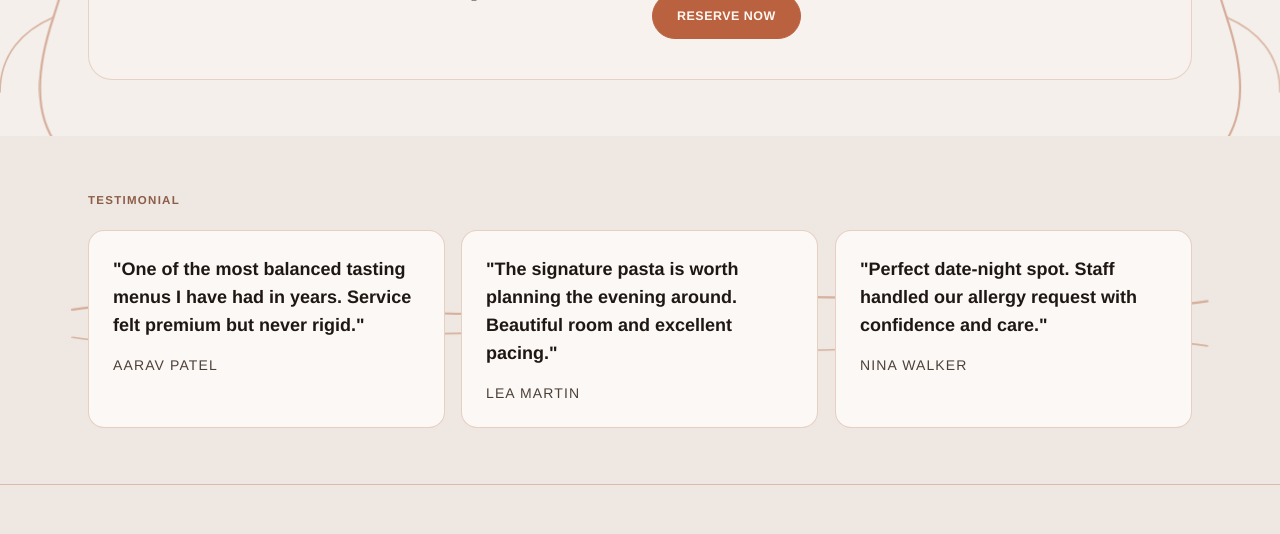
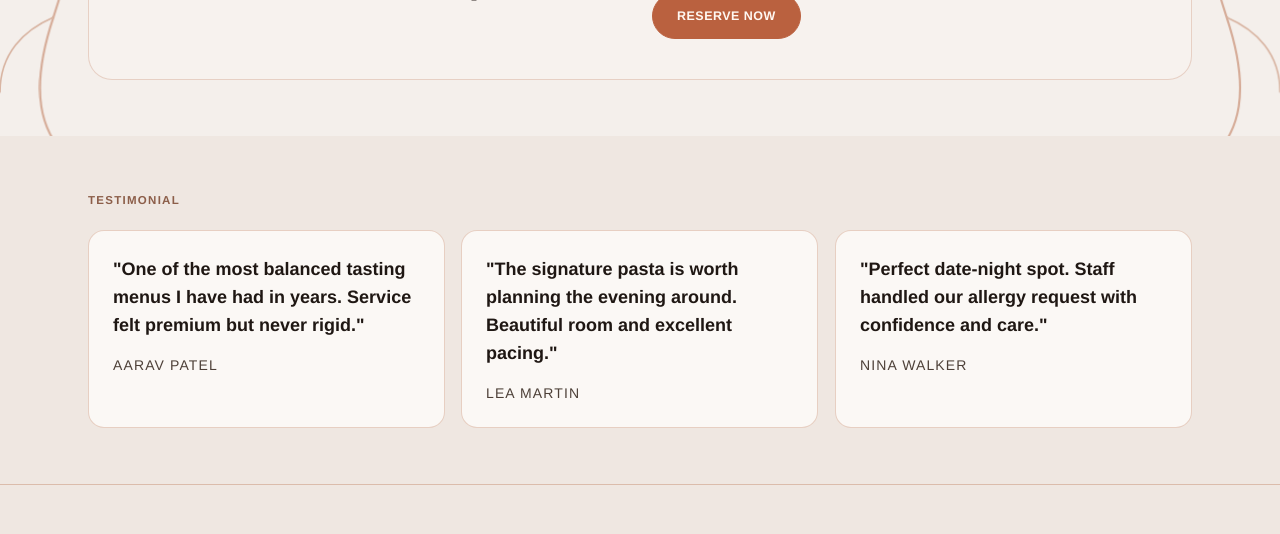
Before and after one commit to Srijon-Karmakar/ms-ginko, a Next.js app: page / in a window 1280 px wide. Shown: the part 10060-10594 px from the top of the page. Built offline with nearby package versions, Linux system fonts and the light colour scheme; no server answers.

Commit message:
removed svg

```diff
--- a/src/app/page.tsx
+++ b/src/app/page.tsx
@@ -592,28 +592,7 @@ export default function Home() {
         </div>
       </section>
 
-      <section id="testimonial" className="relative isolate bg-[var(--surface-alt)] py-10 sm:py-14">
-        <div className="pointer-events-none absolute inset-0 overflow-hidden" aria-hidden="true" style={{ zIndex: -1 }}>
-          <svg
-            viewBox="0 0 1200 340"
-            preserveAspectRatio="xMidYMid slice"
-            className="absolute inset-0 h-full w-full"
-            style={{ fill: "none", strokeLinecap: "round", strokeLinejoin: "round" } as React.CSSProperties}
-          >
-            <path
-              pathLength="1"
-              className="path-draw scroll-reveal"
-              style={{ stroke: "color-mix(in srgb, var(--accent) 20%, #dcc0b0)", strokeWidth: "2" }}
-              d="M 68,170 C 200,150 400,190 600,166 C 800,142 1000,182 1132,162"
-            />
-            <path
-              pathLength="1"
-              className="path-draw scroll-reveal"
-              style={{ stroke: "color-mix(in srgb, var(--accent) 14%, #dcc0b0)", strokeWidth: "1.5" }}
-              d="M 68,196 C 200,216 400,176 600,200 C 800,224 1000,184 1132,204"
-            />
-          </svg>
-        </div>
+      <section id="testimonial" className="bg-[var(--surface-alt)] py-10 sm:py-14">
         <div className="page-inner">
           <p className="ui-eyebrow scroll-reveal">Testimonial</p>
           <div className="mt-5 grid gap-4 md:grid-cols-3">
```
